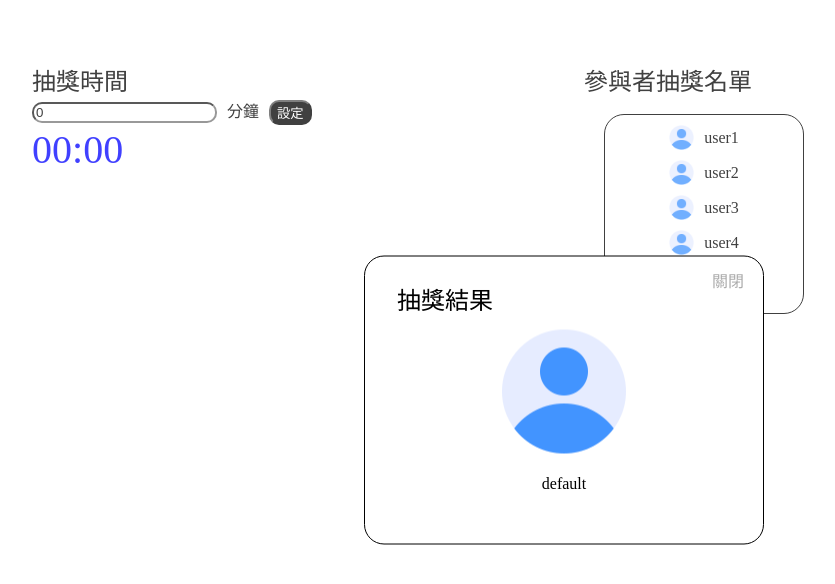
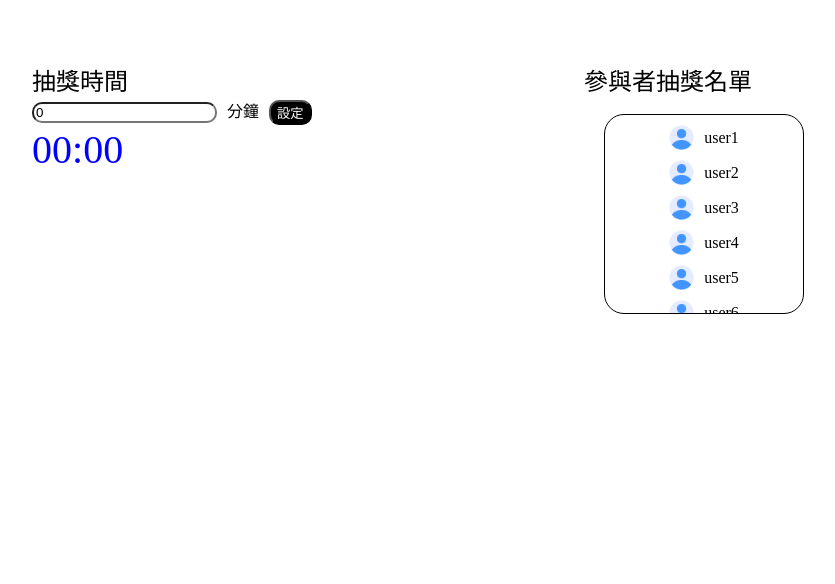
Before and after one commit to yangyangisyou/lottery-clock, a Next.js app: page / in a window 1280 px wide. Shown: the top 584 px of the page, without its empty margins (76-911 px from the left). Built offline with nearby package versions, Linux system fonts and the light colour scheme.

Commit message:
set modal default effect

```diff
--- a/pages/index.js
+++ b/pages/index.js
@@ -52,7 +52,7 @@ const Home = () => {
     [setIsOpenModal]
   );
   useEffect(() => {
-    if (drawedMember) {
+    if (drawedMember?.id > 0) {
       setIsOpenModal(true);
     }
   }, [drawedMember]);
```
